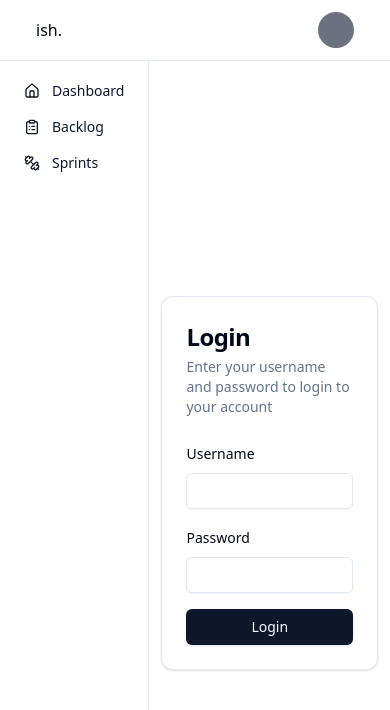
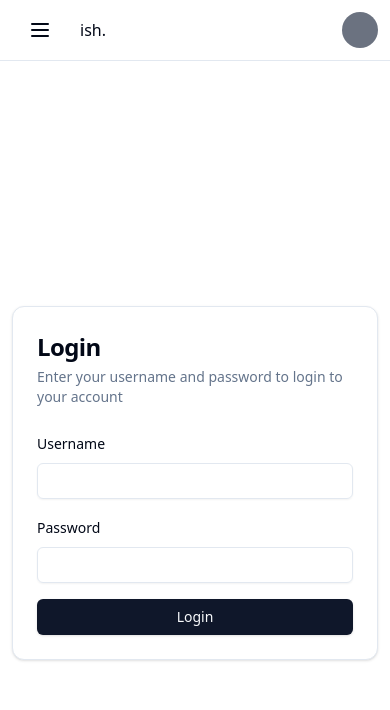
Before and after one commit to joshelvn11/ish-app, a React (Vite) app: page /login in a window 390 px wide. Shown: the top 710 px of the page. Built offline with nearby package versions, Linux system fonts and the light colour scheme; no server answers; a web font is replaced by a local one.

Commit message:
[IMPROV] made navbar mobile responsive

```diff
--- a/src/App.jsx
+++ b/src/App.jsx
@@ -6,12 +6,14 @@ import LoginPage from "@/pages/LoginPage";
 import HomePage from "./pages/HomePage";
 import PrivateRoute from "./utils/PrivateRoute";
 import { AuthProvider } from "@/context/AuthContext";
+import { UiContextProvider } from "./context/UiContext";
 import Navbar from "./components/core/Navbar";
 
 function App() {
   return (
     <div className="h-screen max-h-screen">
       <BrowserRouter>
+        <UiContextProvider>
           <AuthProvider>
             <Header />
             <div className="flex flex-row w-full h-full">
@@ -31,6 +33,7 @@ function App() {
               </div>
             </div>
           </AuthProvider>
+        </UiContextProvider>
       </BrowserRouter>
     </div>
   );
--- a/src/components/core/Header.jsx
+++ b/src/components/core/Header.jsx
@@ -2,14 +2,28 @@ import React, { useContext } from "react";
 import { Link } from "react-router-dom";
 import AuthContext from "@/context/AuthContext";
 import ProfileWidget from "./ProfileWidget";
+import { Button } from "@/components/ui/button";
+import { MenuIcon } from "lucide-react";
+import UiContext from "@/context/UiContext";
 
 function Header() {
-  const { profile, logoutUser } = useContext(AuthContext);
+  const { profile } = useContext(AuthContext);
+  const { setNavbarOpen } = useContext(UiContext);
+
+  const toggleMenu = () => {
+    // Invert the navbar open state
+    setNavbarOpen((prevNavbarOpen) => !prevNavbarOpen);
+  };
 
   return (
     <div className="flex justify-center w-full border-b">
-      <div className="flex items-center justify-between w-full p-3 px-9">
-        <h1 className="font-playwrite">ish.</h1>
+      <div className="flex items-center justify-between w-full p-3 md:px-9">
+        <div className="flex items-center h-full gap-3">
+          <Button variant="ghost" className="md:hidden" onClick={toggleMenu}>
+            <MenuIcon />
+          </Button>
+          <h1 className="font-playwrite">ish.</h1>
+        </div>
         <nav className="flex items-center gap-5">
           {profile ? (
             <ProfileWidget className="mr-3" />
--- a/src/components/core/Navbar.jsx
+++ b/src/components/core/Navbar.jsx
@@ -1,19 +1,26 @@
-import React, { useState, useEffect } from "react";
+import React, { useState, useEffect, useContext } from "react";
 import { Button } from "@/components/ui/button";
 import { Link } from "react-router-dom";
 import { ClipboardList, Home, Dumbbell } from "lucide-react";
 import { useLocation } from "react-router-dom";
+import UiContext from "@/context/UiContext";
 
 function Navbar() {
   const location = useLocation();
   const [path, setPath] = useState(location.pathname);
+  const { navbarOpen, setNavbarOpen } = useContext(UiContext);
 
   useEffect(() => {
     setPath(location.pathname); // Update the path state whenever the location changes
+    window.innerWidth < 768 && setNavbarOpen(false); // Close the nav bar on mobile devices
   }, [location]);
 
   return (
-    <div className="w-48 h-full px-1 py-3 border-r">
+    <div
+      className={`${
+        navbarOpen ? "" : "hidden"
+      } h-full px-1 py-3 border-r w-full md:w-48 fixed md:relative bg-background `}
+    >
       <div className="flex-1">
         <nav className="grid items-start px-2 text-sm font-medium lg:px-4">
           <Link
--- a/src/context/AuthContext.jsx
+++ b/src/context/AuthContext.jsx
@@ -57,7 +57,7 @@ export const AuthProvider = ({ children }) => {
   };
 
   const updateToken = async () => {
-    const response = await fetch("http://127.0.0.1:8000/api/token/refresh/", {
+    const response = await fetch(`${apiUrl}/api/token/refresh/`, {
       method: "POST",
       headers: {
         "Content-Type": "application/json",
--- /dev/null
+++ b/src/context/UiContext.jsx
@@ -0,0 +1,28 @@
+import React, { createContext, useState, useEffect } from "react";
+
+const UiContext = React.createContext();
+
+export default UiContext;
+
+export const UiContextProvider = ({ children }) => {
+  let [navbarOpen, setNavbarOpen] = useState(false);
+
+  let contextData = {
+    navbarOpen: navbarOpen,
+    setNavbarOpen,
+    setNavbarOpen,
+  };
+
+  useEffect(() => {
+    // Set the inital value based on the screen size on initial render
+    setNavbarOpen(window.innerWidth > 768);
+  }, []);
+
+  useEffect(() => {
+    console.log(`Navbar open = ${navbarOpen}`);
+  }, [navbarOpen]);
+
+  return (
+    <UiContext.Provider value={contextData}>{children}</UiContext.Provider>
+  );
+};
```
Lines whose indentation alone changed are shown as unchanged.
